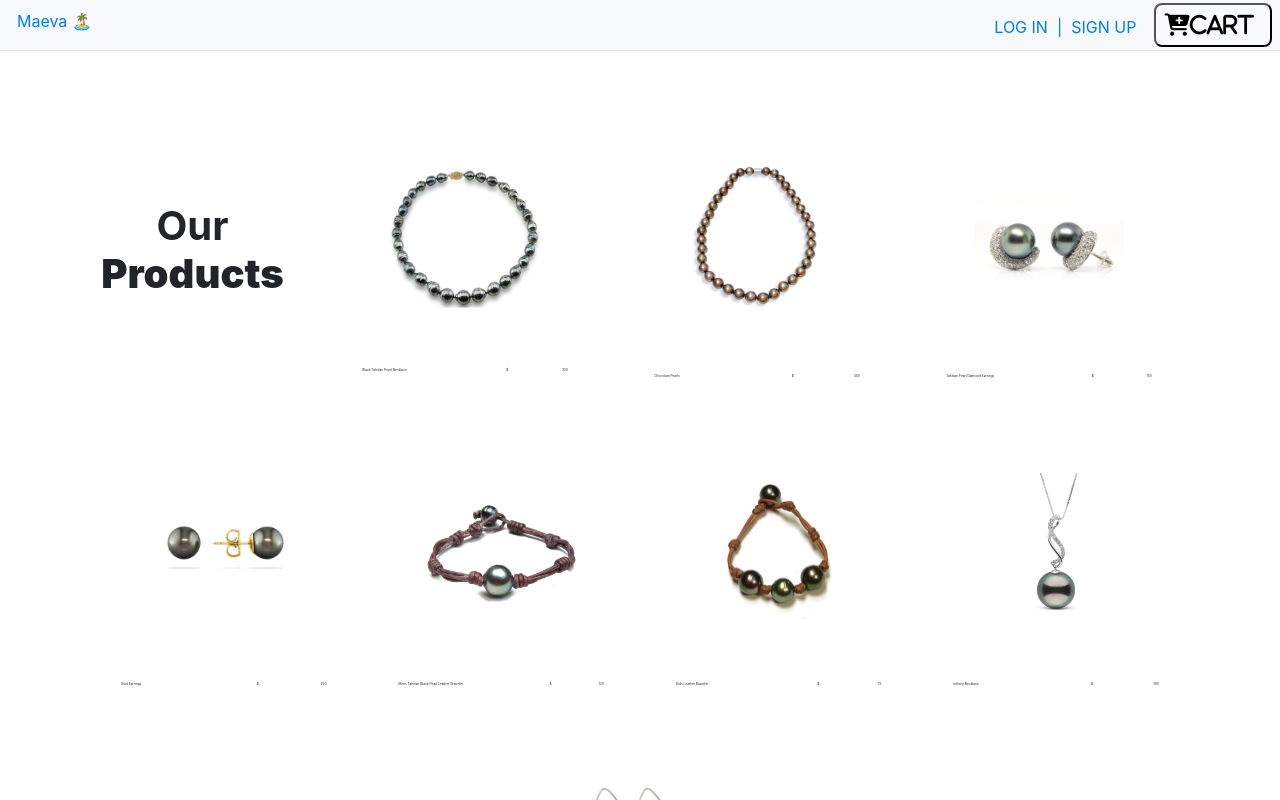
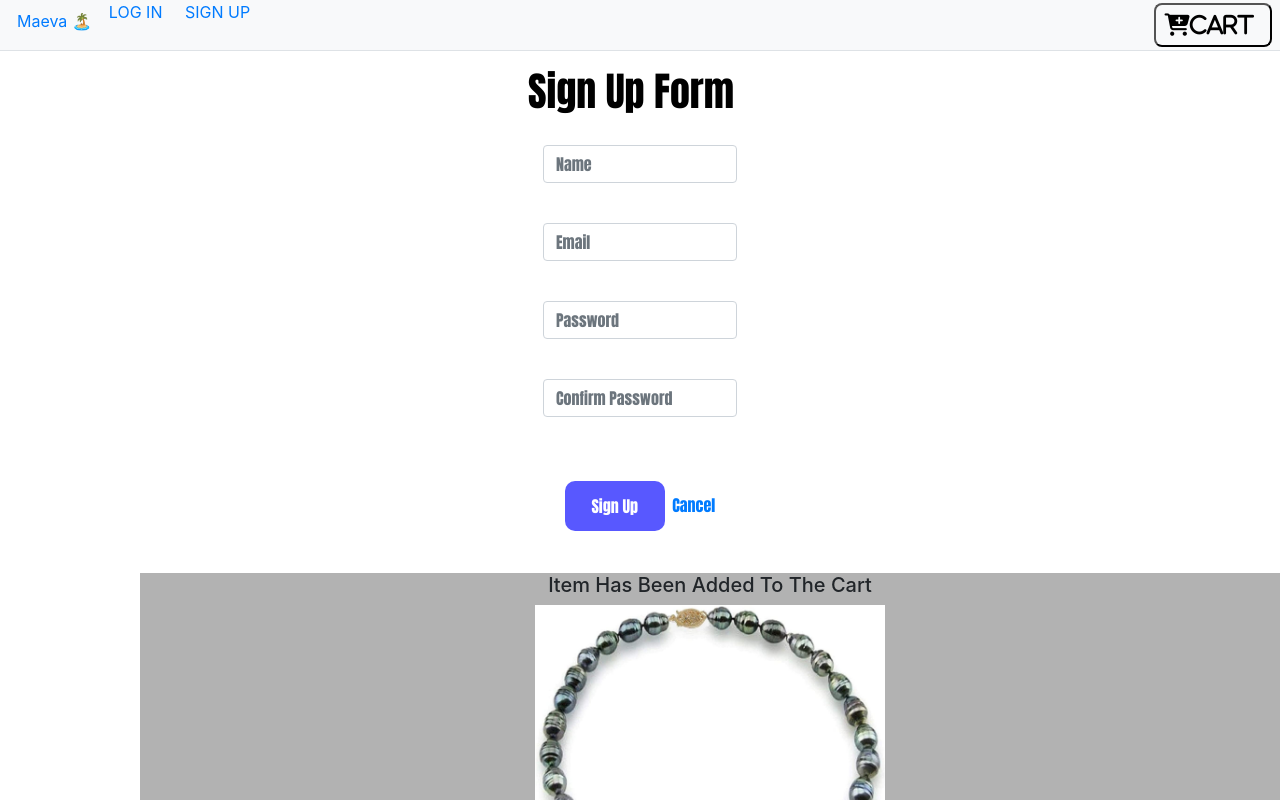
Before and after one commit to ksudario/maeva-ecommerce-site, a React (Create React App) app: page /signup in a window 1280 px wide. Shown: the top 800 px of the page. Built offline with nearby package versions, Linux system fonts and the light colour scheme; no server answers.

Commit message:
updates signup button

```diff
--- a/controllers/users.js
+++ b/controllers/users.js
@@ -1,6 +1,5 @@
 const User = require('../models/user');
 const jwt = require('jsonwebtoken');
-const { token } = require('morgan');
 const SECRET = process.env.SECRET;
 
 
--- a/package.json
+++ b/package.json
@@ -40,5 +40,6 @@
       "last 1 firefox version",
       "last 1 safari version"
     ]
-  }
+  },
+  "proxy": "http://localhost:3001"
 }
--- a/src/App.js
+++ b/src/App.js
@@ -46,13 +46,6 @@ handleEditReview = async (id, data) => {
     this.setState({ reviews, reviewToEdit: null });
 }
 
-handleEdit = async id => {
-  const reviewToEdit = await this.statereviews.find(function(review) {
-      return review._id === id;
-  })
-this.setState({ reviewToEdit });
-}
-
 handleLogout = () => {
   userService.logout();
   this.setState({ user: null });
@@ -76,7 +69,7 @@ async componentDidMount() {
         <Switch>
           <Route exact path='/details' component={ProductDetails}/>
           <Route exact path='/cart' component={Cart}/>
-          <Route path='/' component={ProductList}/>
+          <Route exact path='/' component={ProductList}/>
           <Route exact path='/reviews/:id/edit' render={(props) =>
           <ReviewEditForm
             {...props}
@@ -103,15 +96,25 @@ async componentDidMount() {
             reviews={this.state.reviews}
             />
             }/>
-            <Route exact path='/signup' render={({ history }) =>
+            <Route exact path='/signup' render={ (props) =>
+              userService.getUser() ?
+                <Redirect to='/' />
+              :
                 <SignupPage
-                history={history}
-                handleSignupOrLogin={this.handleSignupOrLogin}/>
+                  {...props}
+                  history={props.history}
+                  handleSignupOrLogin={this.handleSignupOrLogin}
+                />
             }/>
-            <Route exact path='/login' render={({history}) =>
+            <Route exact path='/login' render={ (props) =>
+              userService.getUser() ?
+                <Redirect to='/' />
+              :
                 <LoginPage
+                  {...props}
+                  history={props.history}
                   handleSignupOrLogin={this.handleSignupOrLogin}
-              history={history}/>
+                />
             }/>
 
 <Route exact path='/reviewForm' render={(props) =>
--- a/src/components/NavBar.jsx
+++ b/src/components/NavBar.jsx
@@ -1,23 +1,34 @@
-import React, { Component } from 'react';
+import React from 'react';
 import {Link} from 'react-router-dom';
 import styled from 'styled-components';
 import { ButtonContainer } from './Button'
 
-export default class NavBar extends Component {
-    render() {
+const NavBar = (props) => {
+
         return (
-            <ul className='nav nav-tabs bg-light'>
+        <ul className='nav nav-tabs bg-light'>
+            <Link to='/' className='nav-link'>
+                        Maeva 🏝️
+            </Link>
+            {props.user ?
+            <div>
+                <span>Welcome, <strong>{props.user.name}</strong>!</span>&nbsp;&nbsp;&nbsp;&nbsp;&nbsp;&nbsp;
+                <Link to="" onClick={props.handleLogout} className="NavBar-link">LOG OUT</Link>
+
+            </div>
+        :
+        <div>
+        <Link to="/login" className='NavBar-link'>LOG IN</Link>
+        &nbsp;&nbsp; &nbsp;&nbsp;
+        <Link to="/signup" className='NavBar-link'>SIGN UP</Link>
+      </div>
+    }
 
 
-                        <Link to='/' className='nav-link'>
-                        Maeva 🏝️
-                        </Link>
+
 
 
                <Link to ='/cart' className='ml-auto'>
-               <Link to="/login" className='NavBar-link'>LOG IN</Link>
-      &nbsp;&nbsp;|&nbsp;&nbsp;
-      <Link to="/signup" className='NavBar-link'>SIGN UP</Link>&nbsp;&nbsp;&nbsp;&nbsp;
                    <ButtonContainer>
                        <span className='mr-2'>
                        <i className='fas fa-cart-plus'>Cart</i>
@@ -27,4 +38,5 @@ export default class NavBar extends Component {
            </ul>
         )
     }
-}
+
+export default NavBar;
--- a/src/components/ProductDetails.jsx
+++ b/src/components/ProductDetails.jsx
@@ -58,7 +58,7 @@ export default class ProductDetails extends Component {
                                {inCart ? 'inCart' : 'add to cart'}
                            </ButtonContainer>
                         </Link>
-                        <Link to='/reviews'>
+                        <Link to='/signup'>
                             <ButtonContainer>
                                 Add A Review
                             </ButtonContainer>
--- a/src/components/ReviewsList/showReviewId.jsx
+++ b/src/components/ReviewsList/showReviewId.jsx
@@ -8,10 +8,10 @@ export default props => {
             <div classname="rIdContainer">
             <div className="reviewId">
             <p>Created By: {props.user.name}</p><br/>
-            <p> Review: {props.escort.review}</p><br/>
+            <p> Review: {props.user.review}</p><br/>
             <p>Created At: {new Date(props.review.createdAt).toLocaleDateString()} at {new Date(props.review.createdAt).toLocaleTimeString([], {timeStyle: 'short'})}</p><br/>
         <Link className="editLink" to={`/reviews/${props.review._id}/edit`} onClick={() => props.handleEdit(props.id)}>✏️</Link><br/>
-        <span className="deleteReviewButton" onClick={() => props.handleRemoveReview(props.escort._id)}>⛔️</span><br/>
+        <span className="deleteReviewButton" onClick={() => props.handleRemoveReview(props.review._id)}>⛔️</span><br/>
         <Link className="backLink" to="/">Back</Link></div>
         </div>
     );
--- a/src/components/pages/LoginPage/LoginPage.css
+++ b/src/components/pages/LoginPage/LoginPage.css
@@ -4,40 +4,36 @@
   flex-wrap: wrap;
   align-items: center;
   justify-content: center;
-    min-width: 100vh;
-    min-height: 100vh;
-    border: 5px solid black;
-    background-color: black;
-    color: whitesmoke;
-    margin: 30px;
+  min-width: 20vh;
+  min-height: 20vh;
+  background-color: white;
+  color: black;
+  margin: 10px;
   background-repeat: no-repeat;
   background-position: center;
   background-size: cover;
+  font-family: Impact, Haettenschweiler, 'Arial Narrow Bold', sans-serif;
   }
 
 .loginButton {
   color: white;
-      background-color: black;
-      border-radius: 50px;
+  background-color: blue;
+  border-radius: 10px;
   height: 50px;
+  width: 100px;
+  font-weight: 100;
   }
 
 .loginButton:hover {
-          color: lightsalmon;
-          background-color: black;
-          border-radius: 50px;
+  color: black;
+  background-color: white;
+  border-radius: 10px;
   height: 50px;
   cursor: pointer;
   }
 
 .cancelButton {
-      color: white;
-      background-color: black;
-      border-radius: 35px;
-      height: 50px;
-      margin: 5px;
-      padding: 10px solid grey;
-      text-decoration: none;
+  color: blue;
   }
 
 .lpform {
--- a/src/components/pages/SignupPage/SignupPage.css
+++ b/src/components/pages/SignupPage/SignupPage.css
@@ -4,40 +4,36 @@
     flex-wrap: wrap;
     align-items: center;
     justify-content: center;
-    min-width: 100vh;
-    min-height: 100vh;
-    border: 5px solid black;
-    background-color: black;
-    color: whitesmoke;
-    margin: 30px;
+    min-width: 20vh;
+    min-height: 20vh;
+    background-color: white;
+    color: black;
+    margin: 10px;
     background-repeat: no-repeat;
     background-position: center;
     background-size: cover;
+    font-family: Impact, Haettenschweiler, 'Arial Narrow Bold', sans-serif;
     }
 
 .signupButton {
     color: white;
-      background-color: black;
-      border-radius: 50px;
+    background-color: blue;
+    border-radius: 10px;
     height: 50px;
+    width: 100px;
+    font-weight: 100;
   }
 
 .signupButton:hover {
-          color: lightsalmon;
-          background-color: black;
-          border-radius: 50px;
+    color: black;
+    background-color: white;
+    border-radius: 10px;
     height: 50px;
     cursor: pointer;
   }
 
-  .cancelSupButton {
-      color: white;
-      background-color: black;
-      border-radius: 35px;
-      height: 50px;
-      margin: 5px;
-      padding: 10px solid grey;
-      text-decoration: none;
+.cancelButton {
+    color: blue;
   }
 
   .lform {
--- a/src/components/utils/userService.js
+++ b/src/components/utils/userService.js
@@ -9,15 +9,20 @@ function signup(user) {
     body: JSON.stringify(user)
   })
   .then(res => {
-    console.log(res)
     if (res.ok) {
-      return res.json();}
+
+      return res.json();
+
+    }else{
+      return res.json();
+      throw new Error('Email already taken!');
+    }
     // Probably a duplicate email
-    throw new Error('Email already taken!');
-  })
-  .then(({token}) => { tokenService.setToken(token);
-  //object destructuring --> .then(token => token.token)
-});
+   // throw new Error('Email already taken!');
+  }).catch(error => console.log(error))
+  .then(({ token }) => {
+    tokenService.setToken(token);
+  });
 }
 
 function getUser() {
```
Lines whose indentation alone changed are shown as unchanged.
